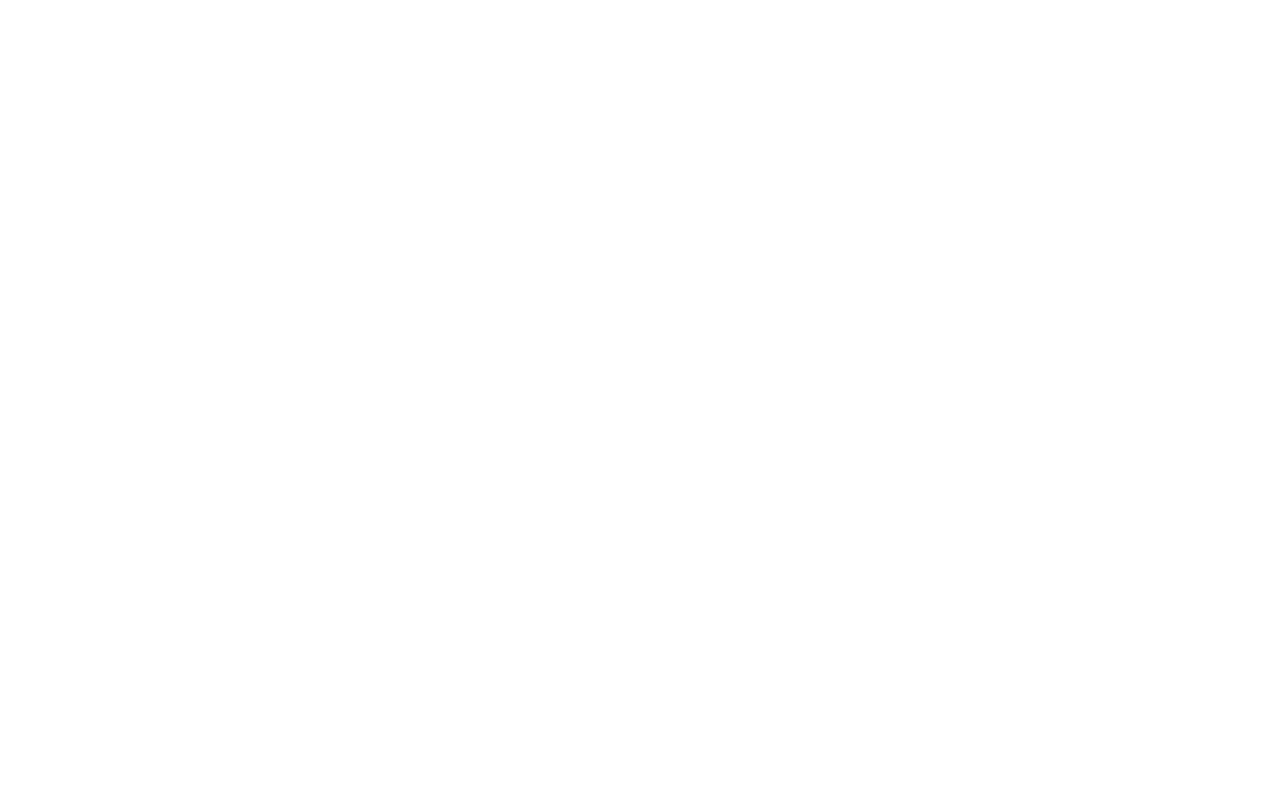
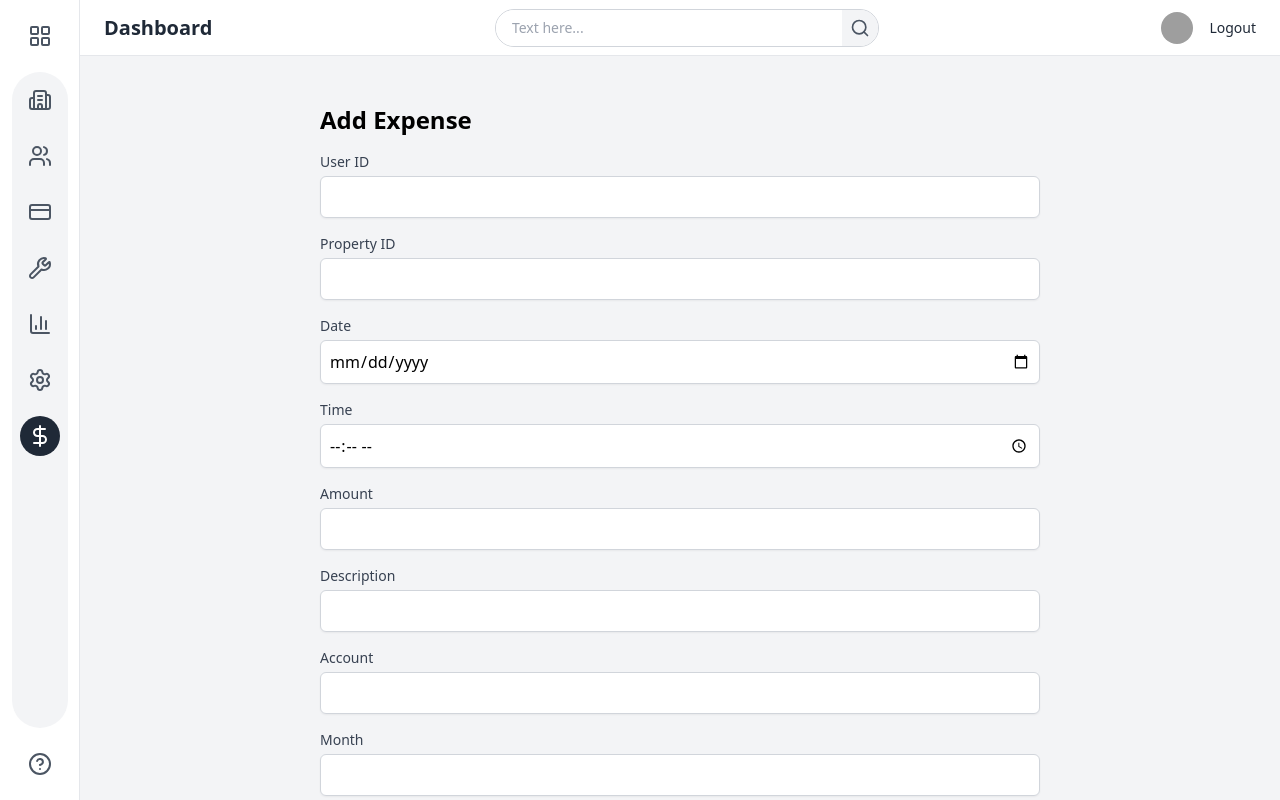
Before and after one commit to nyk-o-brown/evolve_property_manager, a React (Vite) app in the folder react_taiwind_postgreess_base_plate/: page /dashboard/expenses/create in a window 1280 px wide. Before the commit this address had no page. Built offline with nearby package versions, Linux system fonts and the light colour scheme; grey boxes are pictures that could not be loaded.

Commit message:
msg:added expense creation form but no autouserID

```diff
--- a/react_taiwind_postgreess_base_plate/src/App.jsx
+++ b/react_taiwind_postgreess_base_plate/src/App.jsx
@@ -30,6 +30,7 @@
 
 // ✅ Import the Expenses page
 import ExpensesList from "./pages/expenses/ExpensesList";
+import AddExpense from "./pages/expenses/AddExpense";
 
 export default function App() {
   return (
@@ -80,6 +81,7 @@
 
           {/* ✅ New Expenses route */}
           <Route path="expenses" element={<ExpensesList />} />
+          <Route path="expenses/create" element={<AddExpense />} />
         </Route>
       </Routes>
     </BrowserRouter>
--- /dev/null
+++ b/react_taiwind_postgreess_base_plate/src/pages/expenses/AddExpense.jsx
@@ -0,0 +1,67 @@
+import React, { useState } from "react";
+import { useNavigate } from "react-router-dom";
+
+
+
+export default function AddExpense() {
+  const navigate = useNavigate();
+  const [formData, setFormData] = useState({
+    user_ID: "",
+    property_ID: "",
+    date: "",
+    time: "",
+    amount: "",
+    description: "",
+    account: "",
+    month: "",
+  });
+
+  const handleChange = (e) => {
+    const { name, value } = e.target;
+    setFormData((prev) => ({ ...prev, [name]: value }));
+  };
+
+  const handleSubmit = async (e) => {
+    e.preventDefault();
+    try {
+      const res = await fetch("http://localhost/evolve_property_manager/react_taiwind_postgreess_base_plate/backend/api/expenses/add_expense.php", {
+        method: "POST",
+        headers: { "Content-Type": "application/json" },
+        body: JSON.stringify(formData),
+      });
+      const result = await res.json();
+      if (result.status === "success") {
+        alert("Expense added successfully");
+        navigate("/dashboard/expenses");
+      } else {
+        alert("Error: " + result.message);
+      }
+    } catch (err) {
+      alert("Server error: " + err.message);
+    }
+  };
+
+  return (
+    <div className="p-6 max-w-3xl mx-auto">
+      <h2 className="text-2xl font-bold mb-4">Add Expense</h2>
+      <form onSubmit={handleSubmit} className="space-y-4">
+        {["user_ID", "property_ID", "date", "time", "amount", "description", "account", "month"].map((field) => (
+          <div key={field}>
+            <label className="block text-sm font-medium text-gray-700 capitalize">{field.replace("_", " ")}</label>
+            <input
+              type={field === "amount" ? "number" : field === "date" ? "date" : field === "time" ? "time" : "text"}
+              name={field}
+              value={formData[field]}
+              onChange={handleChange}
+              required
+              className="mt-1 block w-full border border-gray-300 rounded-md shadow-sm p-2"
+            />
+          </div>
+        ))}
+        <button type="submit" className="bg-indigo-600 text-white px-4 py-2 rounded hover:bg-indigo-700">
+          Submit
+        </button>
+      </form>
+    </div>
+  );
+}
--- a/react_taiwind_postgreess_base_plate/src/pages/expenses/ExpensesList.jsx
+++ b/react_taiwind_postgreess_base_plate/src/pages/expenses/ExpensesList.jsx
@@ -1,6 +1,8 @@
 // src/pages/expenses/ExpensesList.jsx
 import React, { useEffect, useState } from "react";
 import { Wallet } from "lucide-react";
+import { useNavigate } from "react-router-dom";
+
 
 const formatCurrency = (value) => {
   if (value == null) return "-";
@@ -8,6 +10,7 @@
 };
 
 const ExpensesList = () => {
+  const navigate = useNavigate(); // ✅ This line was missing
   const [expenses, setExpenses] = useState([]);
   const [loading, setLoading] = useState(true);
   const [error, setError] = useState(null);
@@ -52,6 +55,7 @@
         <div>
           <button
             type="button"
+            onClick={() => navigate("/dashboard/expenses/create")}
             className="inline-flex items-center gap-2 px-4 py-2 bg-indigo-600 text-white rounded-md shadow-sm hover:bg-indigo-700 focus:outline-none focus:ring-2 focus:ring-indigo-500"
           >
             <svg xmlns="http://www.w3.org/2000/svg" className="w-4 h-4" fill="none" viewBox="0 0 24 24" stroke="currentColor">
```
Also changed, not shown: 1 other file (tests, documents, lock files or other folders).
